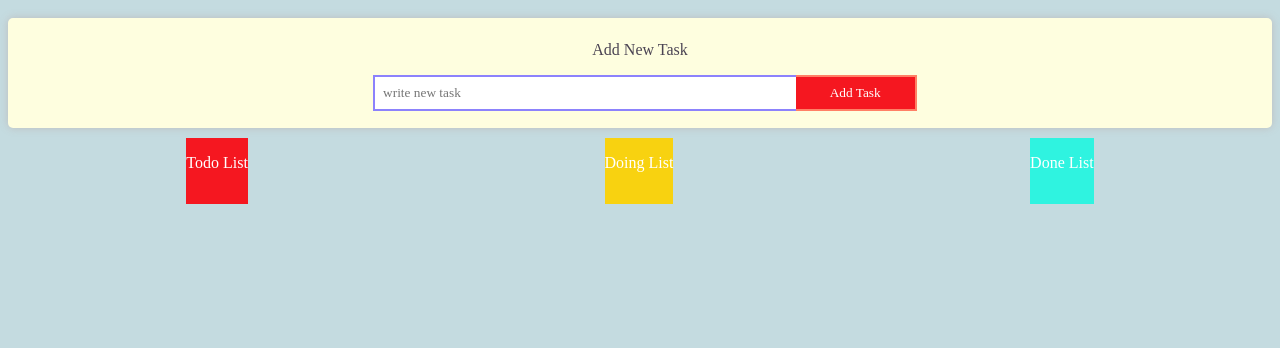
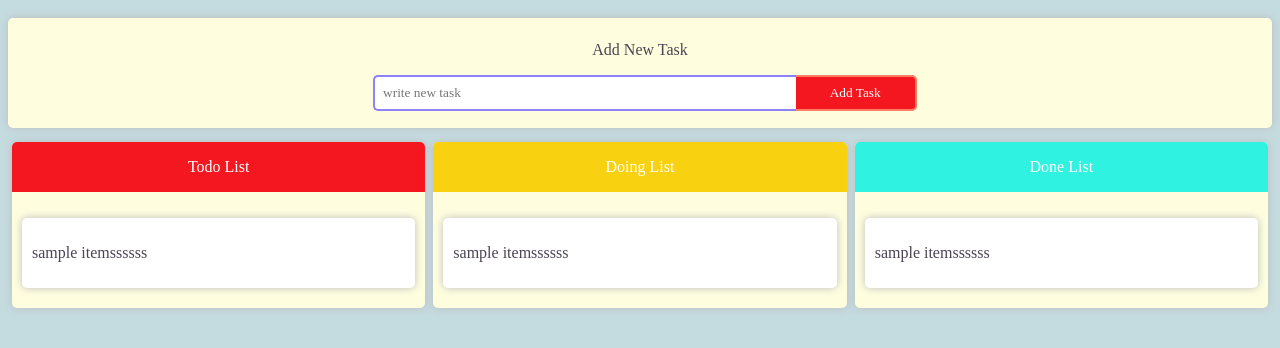
Before and after one commit to milad-heidari/todo, a React (Create React App) app: page / in a window 1280 px wide. Shown: the top 348 px of the page. Built offline with nearby package versions, Linux system fonts and the light colour scheme; the HTML template or start-up script is replaced by a standard one.

Commit message:
create ui complete

```diff
--- a/src/Components/List/List.jsx
+++ b/src/Components/List/List.jsx
@@ -2,14 +2,14 @@ import React from 'react'
 import "./list.css"
 import PropTypes from 'prop-types'
 import elements from '../../Elements/ExportElements'
-function List({ListTitle,className,children,pClassName}) {
+function List({text,className,children,pClassName}) {
     return (
         <div className={className}>
-            <elements.P
+            {/* <elements.P
                 className={pClassName}
-                text={ListTitle}
+                text={text}
 
-            />
+            /> */}
             {children}
         </div>
     )
--- a/src/Components/List/ListItem.jsx
+++ b/src/Components/List/ListItem.jsx
@@ -1,9 +1,15 @@
 import React from 'react'
 import elements from "../../Elements/ExportElements"
 
-function ListItem({}) {
+function ListItem({className,pClassName,text,children}) {
     return (
-        <div>
+<div className={className}>
+            {/* <elements.P
+                className={pClassName}
+                text={text}
+            /> */}
+            {children}
+
         </div>
     )
 }
--- /dev/null
+++ b/src/Components/Modal/Modal.jsx
@@ -0,0 +1,48 @@
+import React,{useState} from "react";
+import elements from "../../Elements/ExportElements";
+import "./modal.css";
+function Modal({ setShow,onClose }) {
+
+  // const [ModalShow, setModalShow] = useState(setShow)
+
+  if (!setShow) {
+    return null;
+  }
+  return (
+    <elements.Div className="modal">
+      <elements.Div className="modal-content">
+        <elements.Div className="modal-header">
+          {/* header  */}
+          <h4>edit modal</h4>
+        </elements.Div>
+
+        <elements.Div className="modal-body">
+          {/* body  */}
+          <elements.Input
+            className="edit-input"
+            type="text"
+            inputValue={""}
+            placeholder=""
+            id=""
+            formikGetFieldProps={{}}
+            key=""
+          />
+          <elements.Div className="">
+            <elements.P text="choose task status" />
+            <select id="cars" name="cars">
+              <option value="volvo">Volvo</option>
+              <option value="saab">Saab</option>
+              <option value="fiat">Fiat</option>
+              <option value="audi">Audi</option>
+            </select>
+          </elements.Div>
+          <elements.Button clickHandler={onClose} title="cancel"/>
+        </elements.Div>
+
+        <elements.Div className="modal-footer">{/* footer */}</elements.Div>
+      </elements.Div>
+    </elements.Div>
+  );
+}
+
+export default Modal;
--- /dev/null
+++ b/src/Components/Modal/modal.css
@@ -0,0 +1,40 @@
+.modal{
+    position: fixed;
+    left: 0;
+    right: 0;
+    top: 0;
+    bottom: 0;
+    display: flex;
+    align-items: center;
+    justify-content: center;
+    background-color: rgba(0, 0, 0, 0.5);
+}
+
+.modal-content{
+    width: 500px;
+    display: flex;
+    flex-direction: column;
+    border-radius:5px;
+    /* box-shadow: 0px 0px 8px 0px rgb(190, 190, 190); */
+    background-color: #FEFEDF;
+}
+
+.modal-header{
+    display:flex;
+    justify-content: center;
+    border-bottom: 1px solid #8C82FC;
+    padding: 0,10px;
+}
+
+.modal-body{
+    padding: 40px 20px;
+    display: flex;
+    flex-direction: column;
+    align-items: flex-start;
+    justify-content: center;
+}
+
+.modal-footer {
+    border-top: 1px solid #8C82FC;
+    padding: 0,10px;
+}
--- a/src/Components/TodoFormComponent/AddTodoFormComponent.jsx
+++ b/src/Components/TodoFormComponent/AddTodoFormComponent.jsx
@@ -12,6 +12,7 @@ function AddTodoForm() {
                 />
                 <elements.Form
                     className="add-form"
+                    onSubmit={()=>{}}
                 >
 
                     <elements.Input
@@ -24,6 +25,7 @@ function AddTodoForm() {
                     />
 
                     <elements.Button
+                        clickHandler={(e)=>{alert('clicked')}}
                         className="add-form__button"
                         title="Add Task"
                         type="submit"
--- a/src/Components/TodoFormComponent/addTodoFormComponent.css
+++ b/src/Components/TodoFormComponent/addTodoFormComponent.css
@@ -12,7 +12,7 @@
      background-color: #FEFEDF;
      border-radius: 5px;
      height: 100px;
-     border: 1px  none;
+     /* border: 1px  none; */
      box-shadow: 0px 0px 8px 0px rgb(190, 190, 190);
      padding-bottom: 10px;
      display: flex;
@@ -40,6 +40,8 @@
      border-top: 2px solid #8C82FC;
      border-bottom: 2px solid #8C82FC;
      border-right: none;
+     border-top-left-radius: 5px;
+     border-bottom-left-radius: 5px;
      padding-left: 8px;
      padding-right: 8px;
      outline: none;
@@ -62,6 +64,8 @@
     border-top: 2px solid #FF8066;
     border-bottom: 2px solid #FF8066;
     border-right: 2px solid #FF8066;
+    border-top-right-radius: 5px;
+    border-bottom-right-radius: 5px;
     background: #F51720;
 }
 
--- a/src/Elements/Button.jsx
+++ b/src/Elements/Button.jsx
@@ -1,8 +1,8 @@
 import React from 'react'
 import PropTypes from 'prop-types'
-function Button({type,className,title}) {
+function Button({type,className,title,clickHandler}) {
     return (
-        <button type={type} className={className}>
+        <button onClick={clickHandler} type={type} className={className}>
             {title}
         </button>
     )
@@ -11,7 +11,8 @@ function Button({type,className,title}) {
 Button.propTypes = {
     className:PropTypes.string.isRequired,
     type:PropTypes.string.isRequired,
-    title:PropTypes.string.isRequired
+    title:PropTypes.string.isRequired,
+    clickHandler:PropTypes.func.isRequired
 }
 
 export default Button
--- /dev/null
+++ b/src/Elements/Div.jsx
@@ -0,0 +1,11 @@
+import React from 'react'
+
+function Div({className,children}) {
+    return (
+        <div className={className}>
+            {children}
+        </div>
+    )
+}
+
+export default Div
--- a/src/Elements/ExportElements.js
+++ b/src/Elements/ExportElements.js
@@ -1,11 +1,13 @@
 import Button from './Button'
 import Input from './Input'
 import P from './P'
+import Div from './Div'
 import Form from './Form'
 const elements = {
     Button,
     Input,
     P,
+    Div,
     Form,
 }
 export default elements;
--- a/src/Elements/Input.jsx
+++ b/src/Elements/Input.jsx
@@ -4,12 +4,13 @@ import PropTypes from 'prop-types'
 
 
 
-function Input({className,type,id,placeholder,formikGetFieldProps}) {
+function Input({className,type,id,placeholder,inputValue,formikGetFieldProps}) {
     return (
         <input
             className={className}
             type={type}
             id={id}
+            value={inputValue}
             placeholder={placeholder}
             {...formikGetFieldProps}
         />
--- a/src/Layout/MainLayout.jsx
+++ b/src/Layout/MainLayout.jsx
@@ -1,29 +1,81 @@
-import React from "react";
+import React, { useState } from "react";
 import List from "../Components/List/List";
+import ListItem from "../Components/List/ListItem";
+import Modal from "../Components/Modal/Modal";
+import elements from "../Elements/ExportElements";
 import TodoFormComponent from "../Components/TodoFormComponent/AddTodoFormComponent";
 function MainLayout() {
+  const [showModal, setShowModal] = useState(false);
+
+  // const modalHandler = () => {
+  //   console.log("befor", showModal);
+  //   setShowModal(!showModal);
+  //   console.log("after", showModal);
+  // };
+
   return (
     <>
       <TodoFormComponent />
-      <div className="lists-container">
-        <List
-          ListTitle="Todo List"
-          className="lists-container__items todo-background-color"
-          pClassName="list-title"
-        ></List>
+      <Modal
+        onClose={() => {
+          setShowModal(false);
+        }}
+        setShow={showModal}
+      />
+      {/* <elements.Button
+        clickHandler={modalHandler}
+        className=""
+        title="show modal"
+      /> */}
+      <elements.Div className="lists-container">
+        <elements.Div className="list-container">
+          <elements.P
+            text="Todo List"
+            className="lists-container__items todo-background-color list-title"
+          />
 
-        <List
-          ListTitle="Doing List"
-          className="lists-container__items doing-background-color"
-          pClassName="list-title"
-        ></List>
+          <elements.Div className="">
+            <elements.Div className="list-item">
+              <elements.P
+                text="sample itemssssss"
+                className="list-title__item"
+              />
+            </elements.Div>
+          </elements.Div>
+        </elements.Div>
 
-        <List
-          ListTitle="Done List"
-          className="lists-container__items done-background-color"
-          pClassName="list-title"
-        ></List>
-      </div>
+        <elements.Div className="list-container">
+          <elements.P
+            text="Doing List"
+            className="lists-container__items doing-background-color list-title"
+          />
+
+          <elements.Div className="">
+            <elements.Div className="list-item">
+              <elements.P
+                text="sample itemssssss"
+                className="list-title__item"
+              />
+            </elements.Div>
+          </elements.Div>
+        </elements.Div>
+
+        <elements.Div className="list-container">
+          <elements.P
+            text="Done List"
+            className=" done-background-color list-title"
+          />
+
+          <elements.Div className="">
+            <elements.Div className="list-item">
+              <elements.P
+                text="sample itemssssss"
+                className="list-title__item"
+              />
+            </elements.Div>
+          </elements.Div>
+        </elements.Div>
+      </elements.Div>
     </>
   );
 }
```
Also changed, not shown: src/Components/Partials/Box.jsx (deleted, +0 -11 lines).
